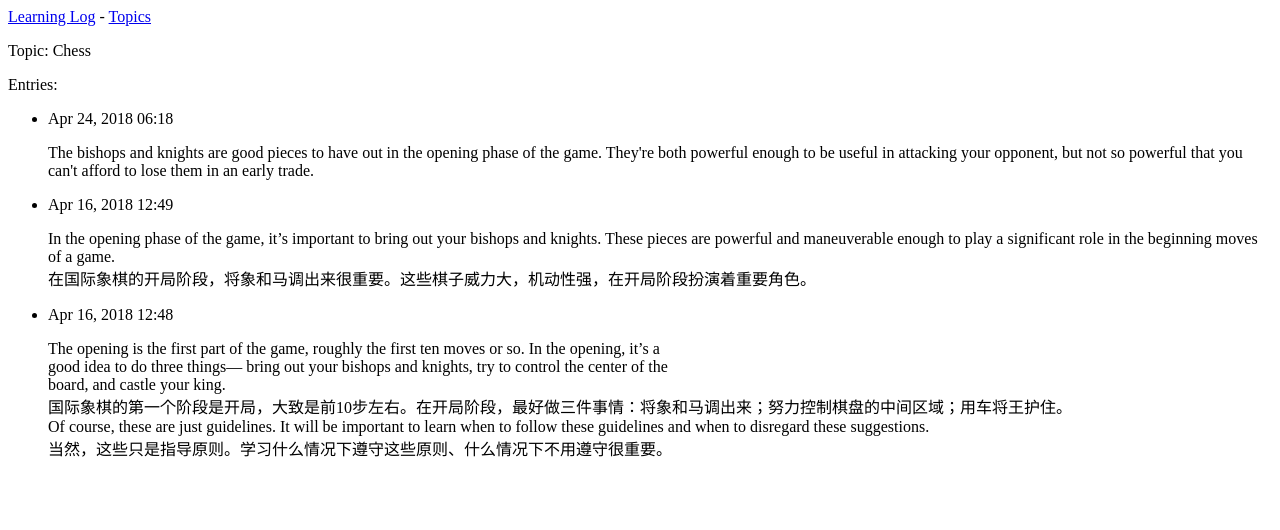
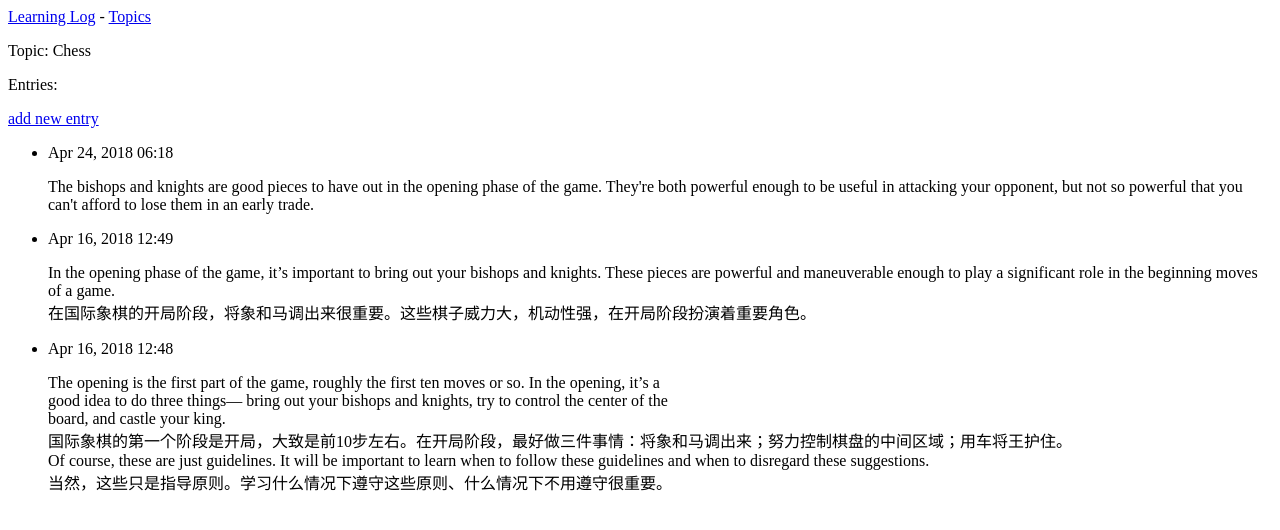
Before and after one commit to kynyka/ease_log, a Django app: page /topics/1/ in a window 1280 px wide. Shown: the top 530 px of the page. Run offline with Django 3.2, Linux system fonts and the light colour scheme; data comes from the database, SQL or seed files in the repository; both versions use the stored data as it was after the commit.

Commit message:
link to the new_entry page

```diff
--- a/learning_logs/templates/learning_logs/topic.html
+++ b/learning_logs/templates/learning_logs/topic.html
@@ -5,6 +5,9 @@
   <p>Topic: {{ topic }}<p>
 
   <p>Entries:</p>
+  <p>
+    <a href="{% url 'learning_logs:new_entry' topic.id %}">add new entry</a>
+  </p>
   <ul>
     {% for entry in entries %}
     <li>
```
Also changed, not shown: db.sqlite3.
